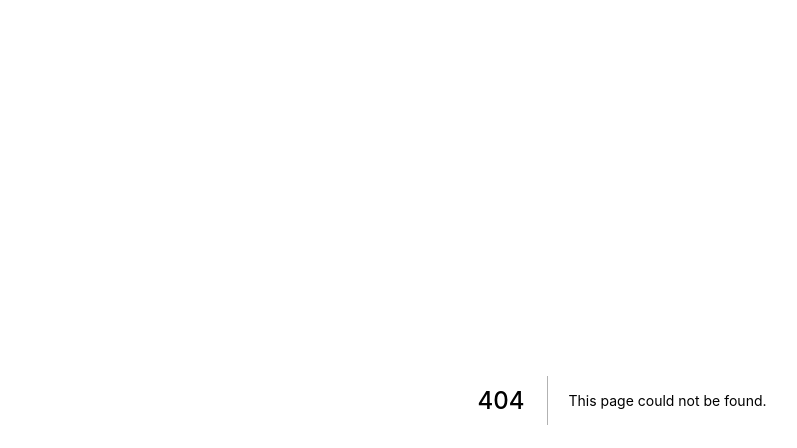
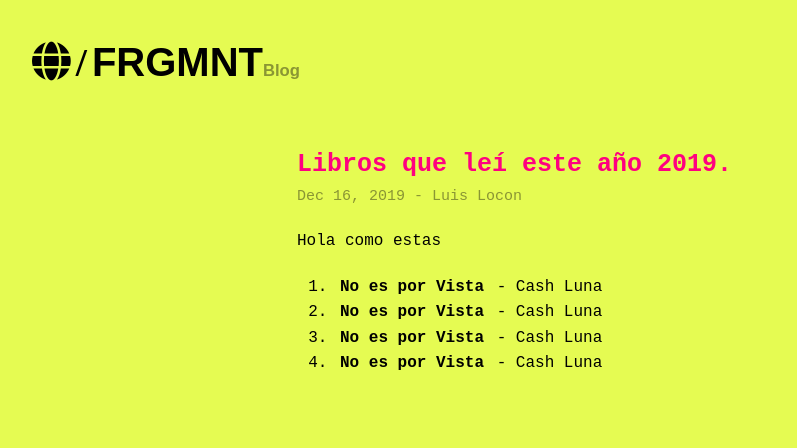
Before and after one commit to loconluis/frgmnt-blog, a Next.js app: page /blog/2019/libros-que-lei-este-ano in a window 1280 px wide. Before the commit this address had no page. Shown: the top 448 px of the page, without its empty margins (18-815 px from the left). Built offline with nearby package versions, Linux system fonts and the light colour scheme.

Commit message:
Adding List component

```diff
--- /dev/null
+++ b/components/BlogScene/components/ListWithLinks.js
@@ -0,0 +1,30 @@
+import React from "react";
+
+export default function Quote(props) {
+  let elements = props.elements;
+  if (props.unorderList) {
+    return (
+      <ul className="list-with-link">
+        {elements.map((el, index) => (
+          <li key={index}>
+            <a href={el.link}>{el.name}</a> {el.author && `- ${el.author}`}
+          </li>
+        ))}
+        {props.children}
+      </ul>
+    );
+  }
+
+  if (props.orderList) {
+    return (
+      <ol className="list-with-link">
+        {elements.map((el, index) => (
+          <li key={index}>
+            <a className="list-link" href={el.link}>{el.name}</a> {el.author && `- ${el.author}`}
+          </li>
+        ))}
+        {props.children}
+      </ol>
+    );
+  }
+}
--- /dev/null
+++ b/pages/blog/2019/libros-que-lei-este-ano.js
@@ -0,0 +1,39 @@
+import React from "react";
+import LayoutPost from "../../../components/BlogScene/LayoutOfPost";
+import ListWithLinks from "../../../components/BlogScene/components/ListWithLinks";
+
+export default () => {
+  const elements = [
+    {
+      name: "No es por Vista",
+      link: "",
+      author: "Cash Luna"
+    },
+    {
+      name: "No es por Vista",
+      link: "",
+      author: "Cash Luna"
+    },
+    {
+      name: "No es por Vista",
+      link: "",
+      author: "Cash Luna"
+    },
+    {
+      name: "No es por Vista",
+      link: "",
+      author: "Cash Luna"
+    }
+  ];
+  return (
+    <LayoutPost
+      headTitle={"Libros que leí este año."}
+      title="Libros que leí este año 2019."
+      date="2019-12-16"
+      author="Luis Locon"
+    >
+      <p>Hola como estas</p>
+      <ListWithLinks orderList elements={elements} />
+    </LayoutPost>
+  );
+};
--- /dev/null
+++ b/styles/components/_list.scss
@@ -0,0 +1,12 @@
+.list-link {
+  padding: 0 3px;
+  text-decoration: none;
+  font-weight: bold;
+  color: $black;
+
+  &:hover {
+    text-decoration: underline;
+    background-color: $black;
+    color: $yellow-green;
+  }
+}
--- a/styles/index.scss
+++ b/styles/index.scss
@@ -7,3 +7,4 @@
 @import './components/list-post';
 @import './components/blog';
 @import './components/quote';
+@import './components/list';
```
Also changed, not shown: components/BlogScene/ListOfPost/post.js (+8 -0 lines).
